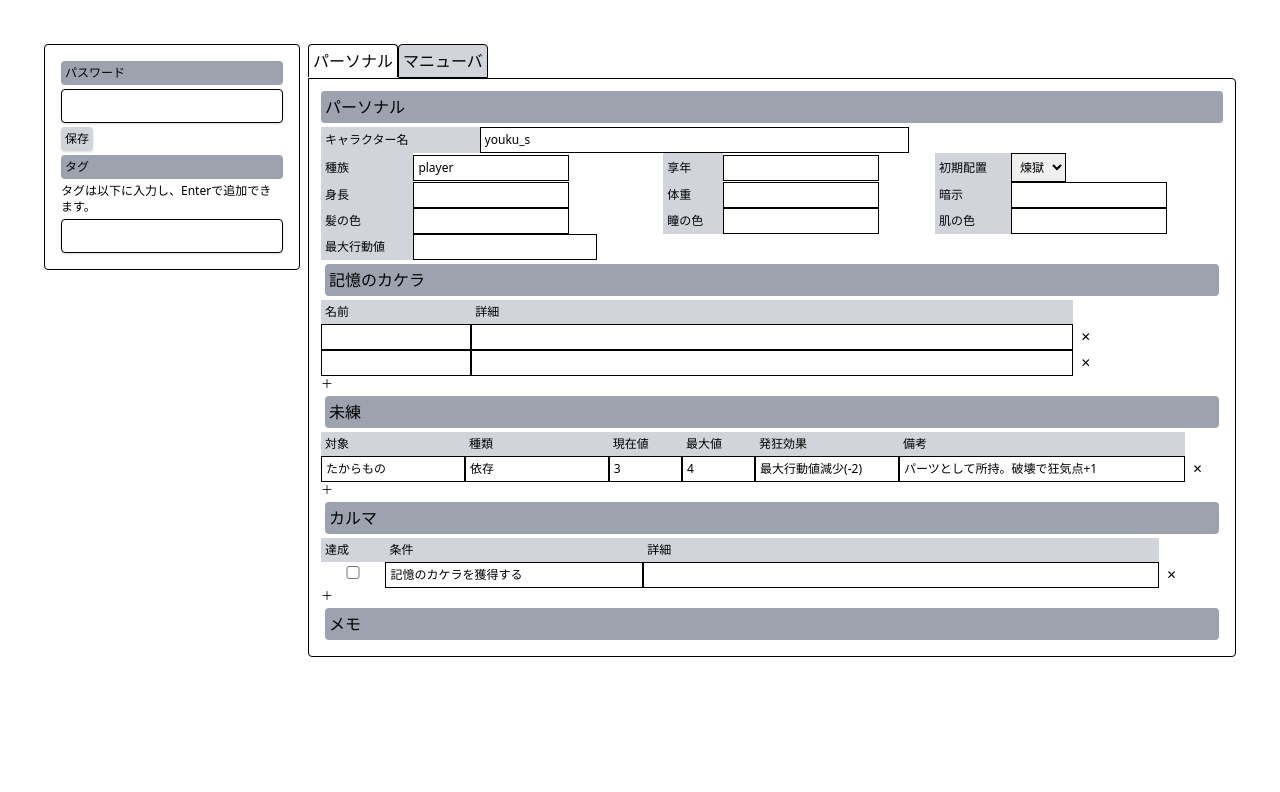
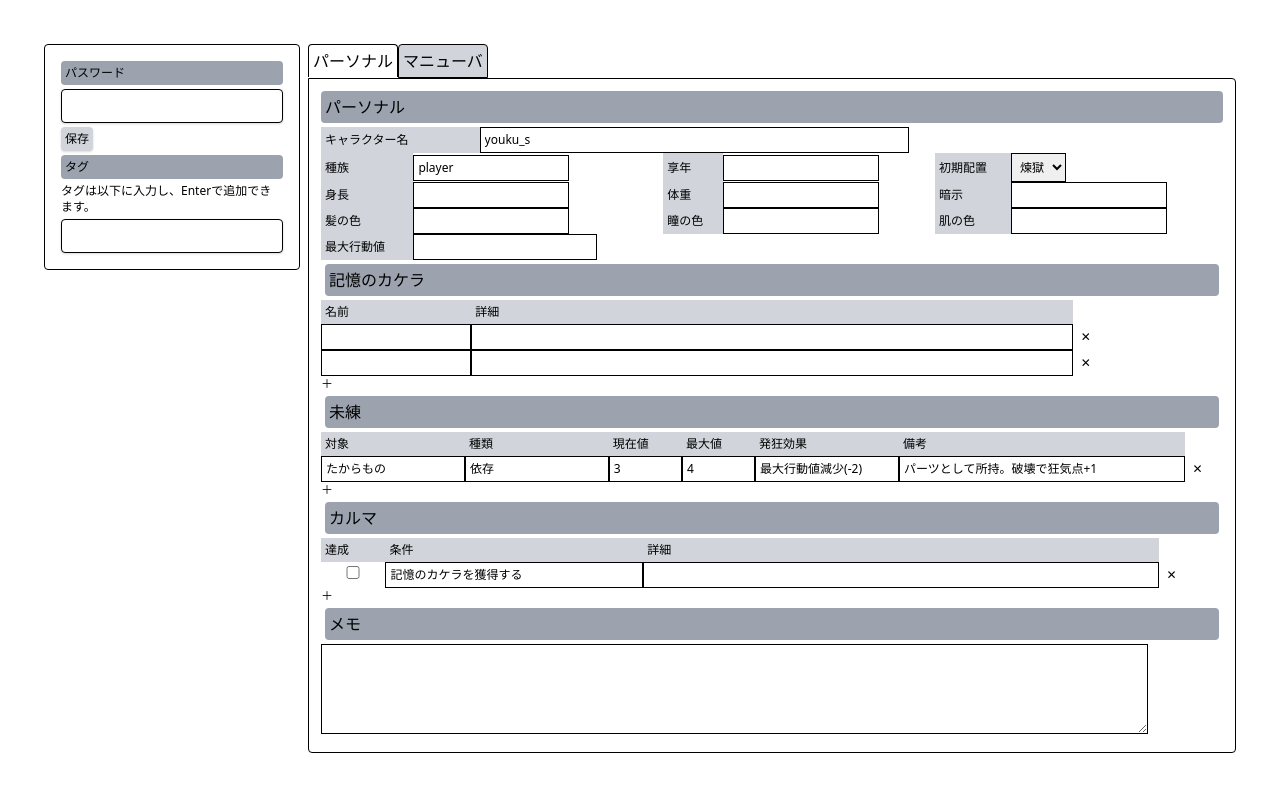
Before and after one commit to youku-s/dakatsu-udon, a Next.js app: page / in a window 1280 px wide. Shown: the top 792 px of the page. Built offline with nearby package versions, Linux system fonts and the light colour scheme.

Commit message:
add memo

```diff
--- a/src/pages/profile.tsx
+++ b/src/pages/profile.tsx
@@ -43,6 +43,16 @@ function ProfileTab(props: ProfileTabProps) {
         }}
       />
       <div className='bg-gray-400 p-1 rounded m-1'>メモ</div>
+      <textarea
+        className='w-11/12 border border-black p-1 text-xs'
+        rows={Math.max(props.sheet.profile.memo.split('\n').length + 1, 5)}
+        defaultValue={props.sheet.profile.memo}
+        onInput={(e) => {
+          const newSheet = { ...props.sheet };
+          newSheet.profile.memo = e.currentTarget.value;
+          props.updateSheet(newSheet);
+        }}
+      ></textarea>
     </div>
   );
 }
```
